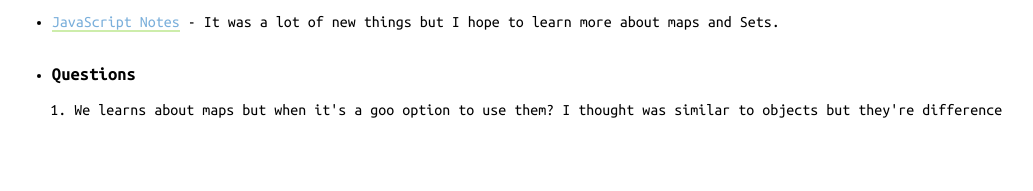
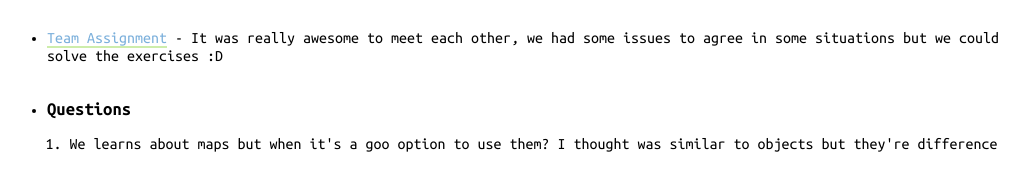
Before and after one commit to IsaiasZc/WDD-330, a plain HTML site: page week2/index.html in a window 1280 px wide. Shown: the part 391-582 px from the top of the page, without its empty margins (113-1146 px from the left). Drawn offline with Linux system fonts and the light colour scheme.

Commit message:
week2 - Team

```diff
--- a/week2/index.html
+++ b/week2/index.html
@@ -28,6 +28,9 @@
           <a class="item__link item__link-primary" href="https://isaiaszc.notion.site/Week-2-bd9134b0a19e482b83aaf208c6348d4b" target="_blank">JavaScript Notes</a> <span> - It was a lot of new things but I hope to learn more about maps and Sets.</span>
         </li>
         <li class="list__item">
+          <a class="item__link item__link-primary" href="./team/" target="_blank">Team Assignment</a> <span> - It was really awesome to meet each other, we had some issues to agree in some situations but we could solve the exercises :D</span>
+        </li>
+        <li class="list__item">
           <section>
             <h3>Questions</h3>
             <ol class="tab m-y">
```
